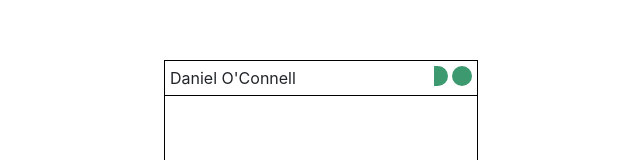
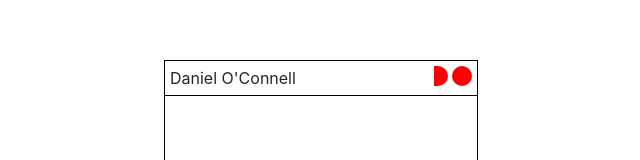
Before and after one commit to oconnill/portfoliov2, a Vue app: page / in a window 1280 px wide. Shown: the part 171-331 px from the top of the page, without its empty margins (319-959 px from the left). Built offline with nearby package versions, Linux system fonts and the light colour scheme.

Commit message:
color change effect to do logo

```diff
--- a/public/controlBox.scss
+++ b/public/controlBox.scss
@@ -42,13 +42,13 @@
 .do-logo {
   display: flex;
 
-
   .do-logo-d {
     height: 20px;
     width: 14px;
     border-bottom-right-radius: 40px;
     border-top-right-radius: 40px;
-    background-color: #3d9970;
+    // background-color: #3d9970;
+    animation: color_change 5s infinite alternate;
     margin-left: 4px;
   }
 
@@ -56,8 +56,13 @@
     height: 20px;
     width: 20px;
     border-radius: 50%;
-    background-color: #3d9970;
+    // background-color: #3d9970;
+    animation: color_change 5s infinite alternate;
     margin-left: 4px;
   }
+}
 
+@keyframes color_change {
+	from { background-color: blue; }
+	to { background-color: red; }
 }
```
